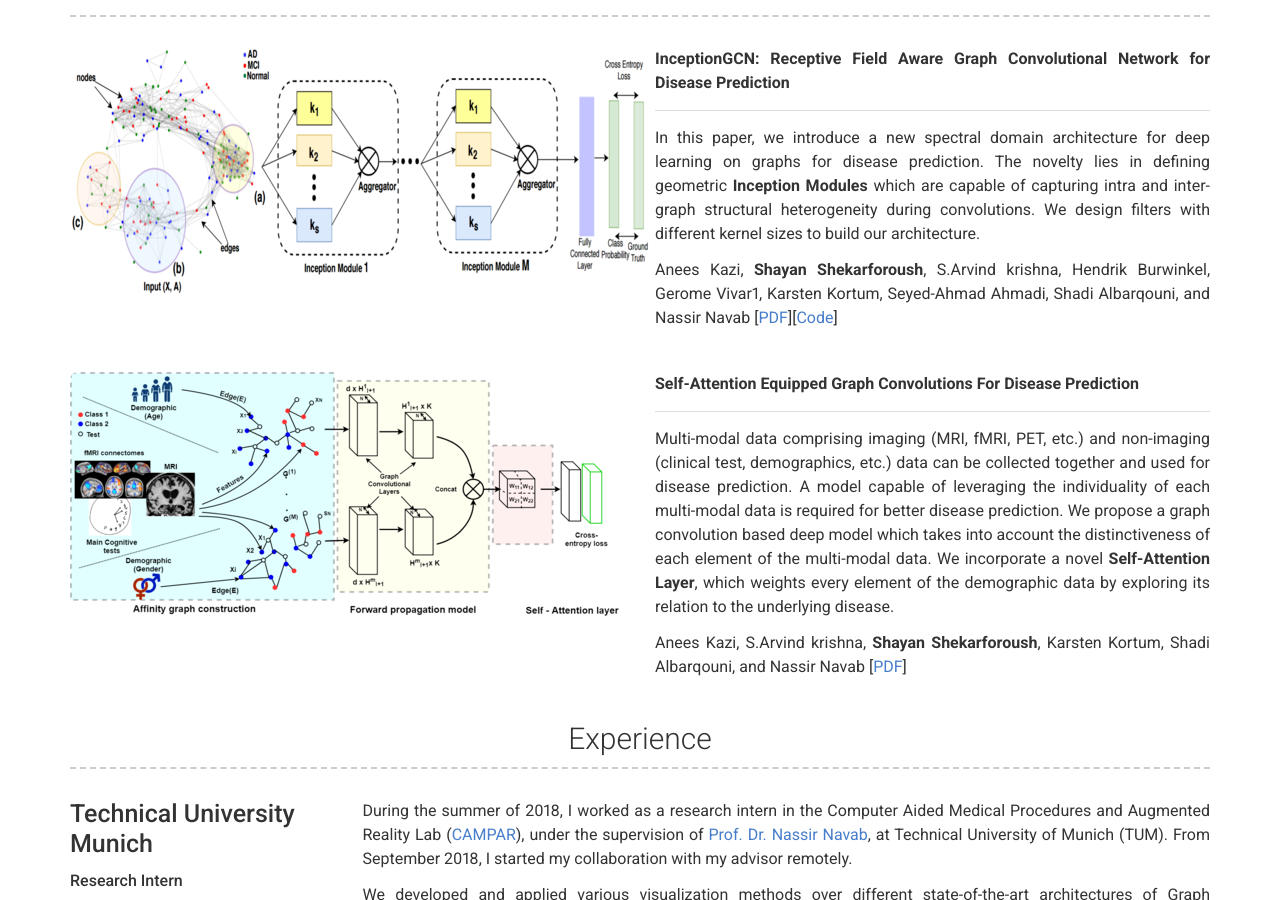
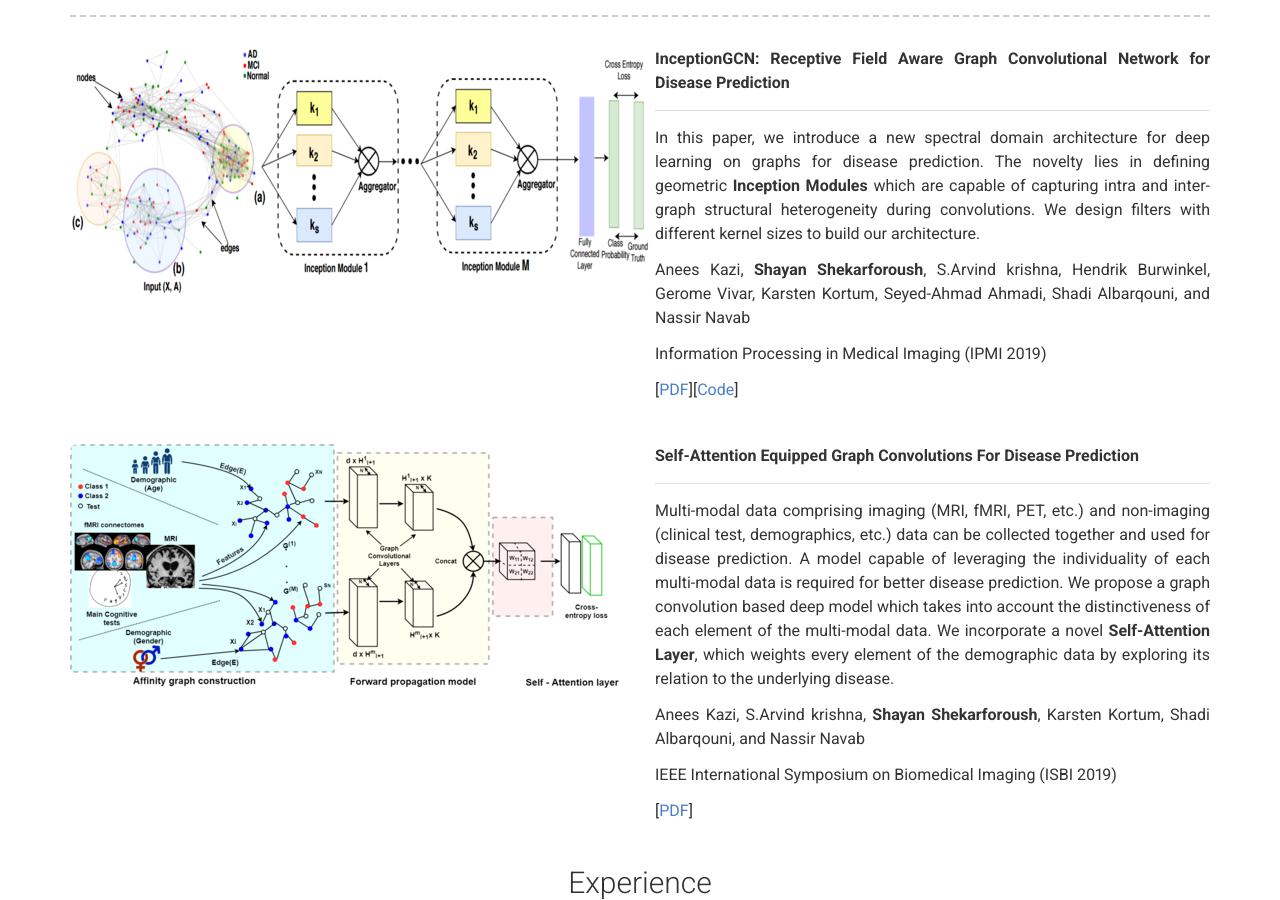
Before and after one commit to shekshaa/shekshaa.github.io, a Jekyll site: the page built from index.md, in a window 1280 px wide and 900 px high, scrolled down 570 px. Built offline with Jekyll 4.4.1, drawn with Linux system fonts in a browser that asks for light colours.

Commit message:
Update projects.yml

```diff
--- a/_data/projects.yml
+++ b/_data/projects.yml
@@ -9,9 +9,12 @@
     The novelty lies in defining geometric **Inception Modules** which are capable of capturing intra and inter-graph structural heterogeneity during convolutions.
     We design filters with different kernel sizes to build our architecture.
 
-    Anees Kazi, **Shayan Shekarforoush**, S.Arvind krishna, Hendrik Burwinkel, Gerome Vivar1, Karsten Kortum,
-    Seyed-Ahmad Ahmadi, Shadi Albarqouni, and Nassir Navab [[PDF](https://arxiv.org/pdf/1903.04233.pdf)][[Code](https://github.com/shekshaa/InceptionGCN)]
+    Anees Kazi, **Shayan Shekarforoush**, S.Arvind krishna, Hendrik Burwinkel, Gerome Vivar, Karsten Kortum,
+    Seyed-Ahmad Ahmadi, Shadi Albarqouni, and Nassir Navab
 
+    Information Processing in Medical Imaging (IPMI 2019)
+
+    [[PDF](https://arxiv.org/pdf/1903.04233.pdf)][[Code](https://github.com/shekshaa/InceptionGCN)]
 - name: ParallelGCN
   image: images/ISBI_method.png
   description: |
@@ -26,4 +29,8 @@
     by exploring its relation to the underlying disease.
 
     Anees Kazi, S.Arvind krishna, **Shayan Shekarforoush**, Karsten Kortum,
-    Shadi Albarqouni, and Nassir Navab [[PDF](https://arxiv.org/pdf/1812.09954.pdf)]
+    Shadi Albarqouni, and Nassir Navab
+
+    IEEE International Symposium on Biomedical Imaging (ISBI 2019)
+
+    [[PDF](https://arxiv.org/pdf/1812.09954.pdf)]
```
